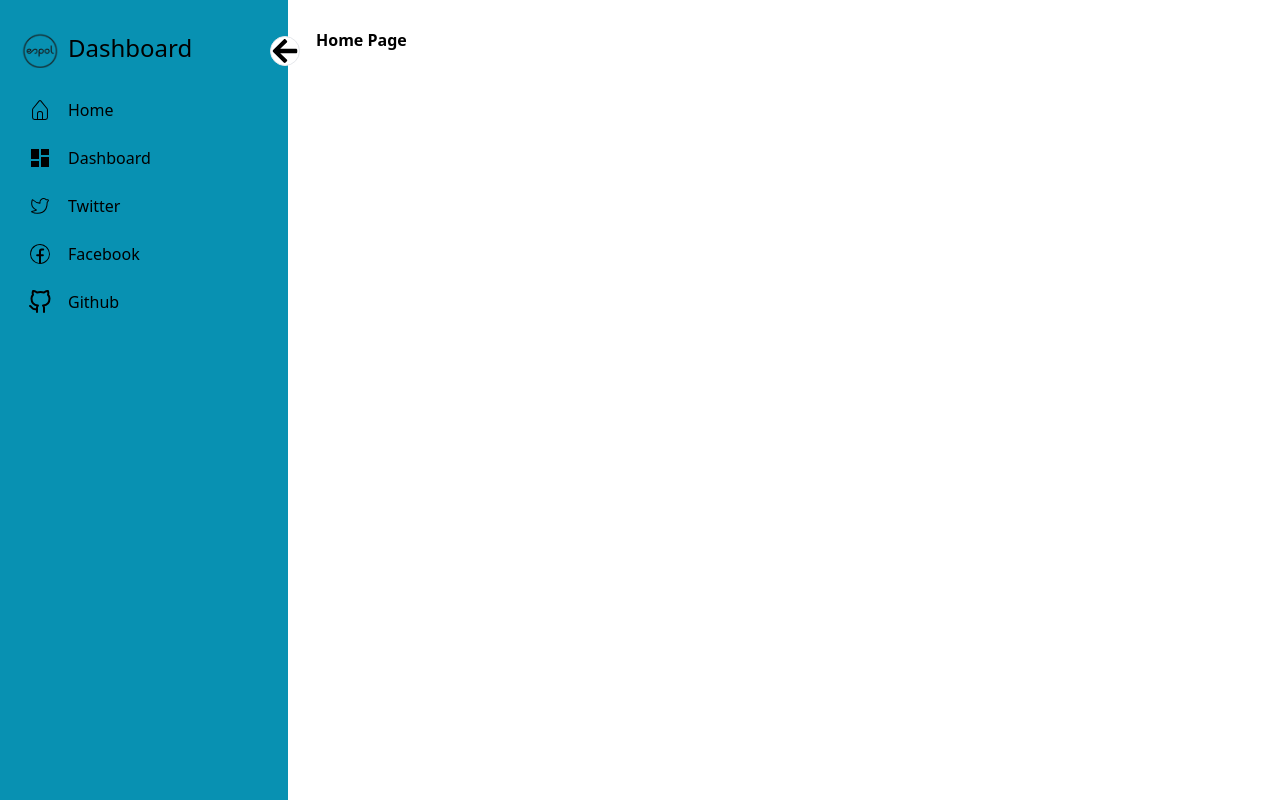
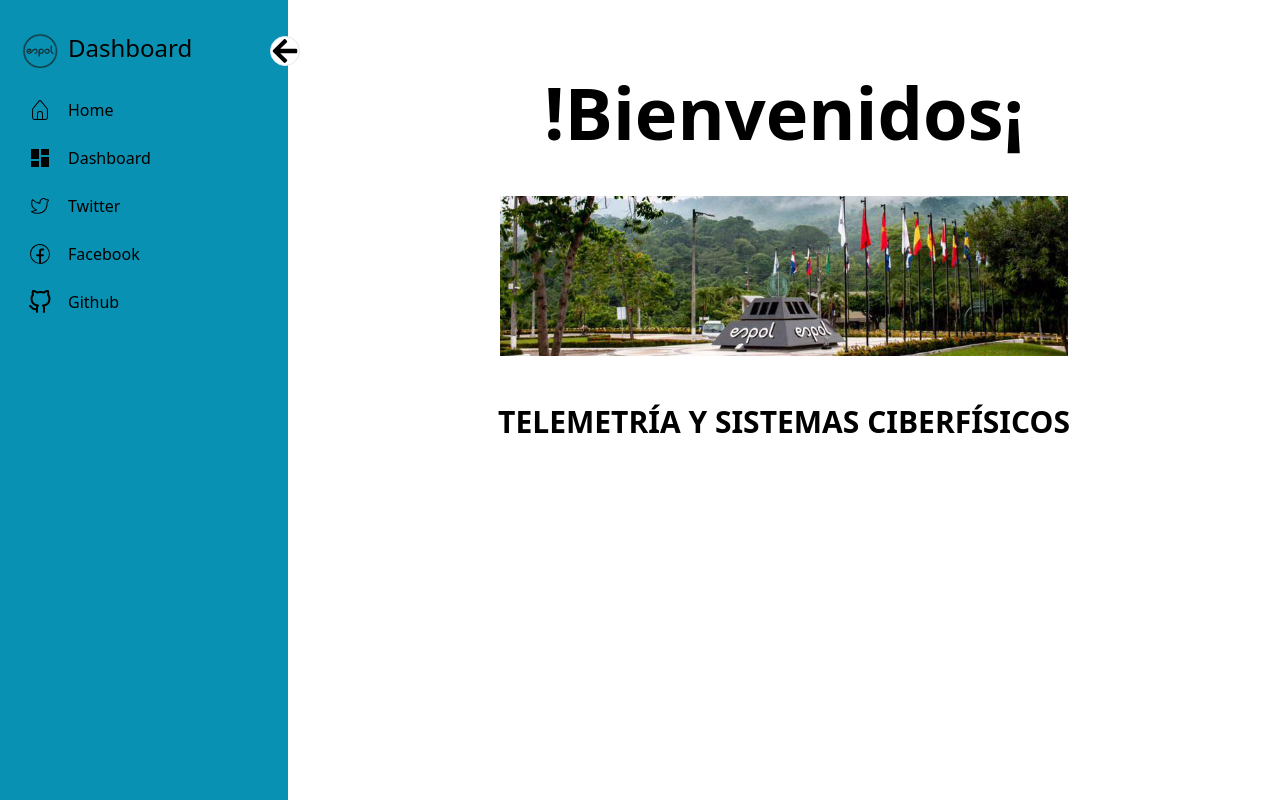
Before and after one commit to alperalt1/TelemetriaProyect, a React (Vite) app: page /home in a window 1280 px wide. Built offline with nearby package versions, Linux system fonts and the light colour scheme.

Commit message:
Actualizacion

```diff
--- a/src/App.jsx
+++ b/src/App.jsx
@@ -24,11 +24,11 @@
     element: <Dashboard/>,
     children: [
       {
-        path: "/",
+        path: "/home",
         element: <Navbar/>
       },
       {
-        path: "/home",
+        path: "/dashboard",
         element: <Home/>
       },
     ],
--- a/src/components/Navbar.jsx
+++ b/src/components/Navbar.jsx
@@ -9,15 +9,7 @@
 import { Link } from "react-router-dom";
 const Navbar = () => {
     const [open, setOpen] = useState(true);
-    const Menus = [
-        { title: "Home Page",href:"/",icon: <CiHome />, current: true},
-        { title: "Dashboard"},
-        { title: "Dashboard"},
-        { title: "Dashboard"},
-        { title: "Twitter", icon: <CiTwitter />,spacing: true},
-        { title: "Facebook", icon: <CiFacebook />},
-        { title: "Github", icon: <FiGithub />},
-    ];
+
     return (
         <div className="flex">
             <div className={`bg-cyan-600 h-screen p-5 pt-8 ${open ? "w-72": "w-20"}
@@ -27,7 +19,7 @@
                 onClick={() => setOpen(!open)}/>
                 <div className='inline-flex'>
                     <img
-                        className="h-9 w-10 object-cover cursor-pointer block float-left bg-cyan-600 mr-2"
+                        className="h-9 w-10 object-cover block float-left bg-cyan-600 mr-2"
                         src="../../public/logo3.png"
                     />
                     <h1 className={`text-black origin-left font-medium text-2xl duration-300 ${!open && "scale-0"}`}>Dashboard</h1>
@@ -36,10 +28,10 @@
                     <ul className='pt-2'>
                         <li className={`text-black text-sm flex items-center gap-x-4 cursor-pointer p-2
                         hover:bg-light-white rounded-md mt-2`}>
-                            <Link to="/" className='text-2xl block float-left' >
+                            <Link to="/home" className='text-2xl block float-left' >
                                 <CiHome />
                             </Link>
-                            <Link to="/" className={`text-base font-medium flex-1 ${!open && "hidden"} `}>
+                            <Link to="/home" className={`text-base font-medium flex-1 ${!open && "hidden"} `}>
                                 <h1>Home</h1>
                             </Link>
                         </li>
@@ -52,7 +44,6 @@
                                 <h1>Dashboard</h1>
                             </Link>
                         </li>
-
                         <li className={`text-black text-sm flex items-center gap-x-4 cursor-pointer p-2
                         hover:bg-light-white rounded-md mt-2`}>
                             <Link target="_blank" to="https://twitter.com/espol" className='text-2xl block float-left' >
@@ -73,20 +64,30 @@
                         </li>
                         <li className={`text-black text-sm flex items-center gap-x-4 cursor-pointer p-2
                         hover:bg-light-white rounded-md mt-2`}>
-                            <Link target="_blank" to="/home" className='text-2xl block float-left' >
+                            <Link target="_blank" to="https://github.com/alperalt1/TelemetriaProyect.git" className='text-2xl block float-left' >
                                 <FiGithub />
                             </Link>
-                            <Link target="_blank" to="/home" className={`text-base font-medium flex-1 ${!open && "hidden"} `}>
+                            <Link target="_blank" to="https://github.com/alperalt1/TelemetriaProyect.git" className={`text-base font-medium flex-1 ${!open && "hidden"} `}>
                                 <h1>Github</h1>
                             </Link>
                         </li>
                     </ul>
                 </div>
             </div>
-            <div className="p-7">
-                <h1 className="text-bg-slate-500 font-semibold">Home Page</h1>
+            <div className="mt-7 mx-auto flex flex-col items-center">
+                <h1 className="text-bg-slate-500 font-semibold text-7xl mt-12">!Bienvenidos¡</h1>
+                <img
+                    className="h-40 w-100 object-cover block float-center mt-12"
+                    src="../../public/foto.png"
+                />
+                <h1 className="text-bg-slate-500 font-semibold text-3xl mt-12">TELEMETRÍA Y SISTEMAS CIBERFÍSICOS</h1>
+
+
             </div>
-        </div>
+            <div>
+
+            </div>
+        </div>,
     )
 }
 
```
